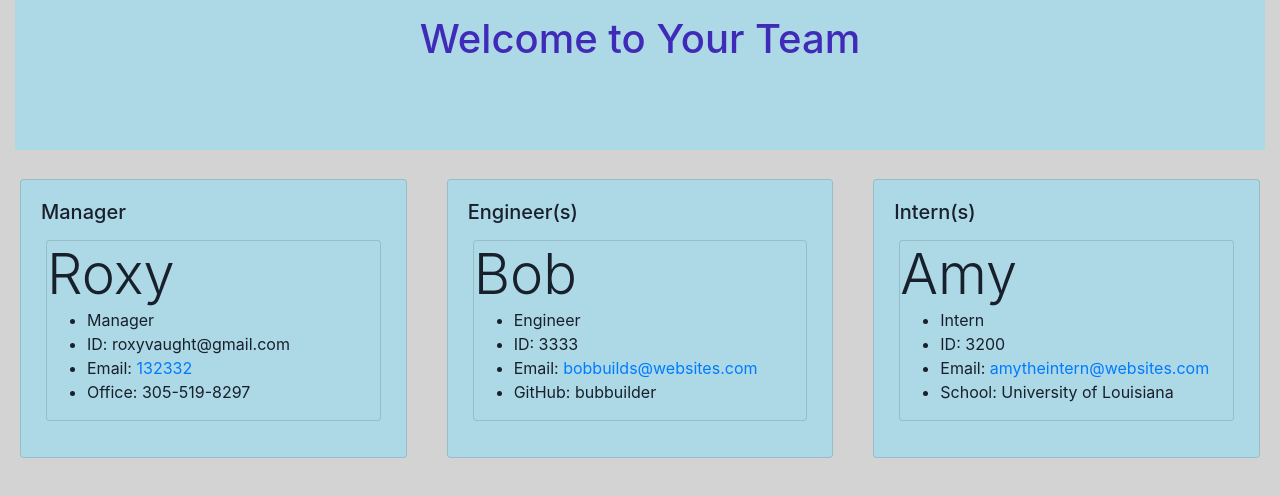
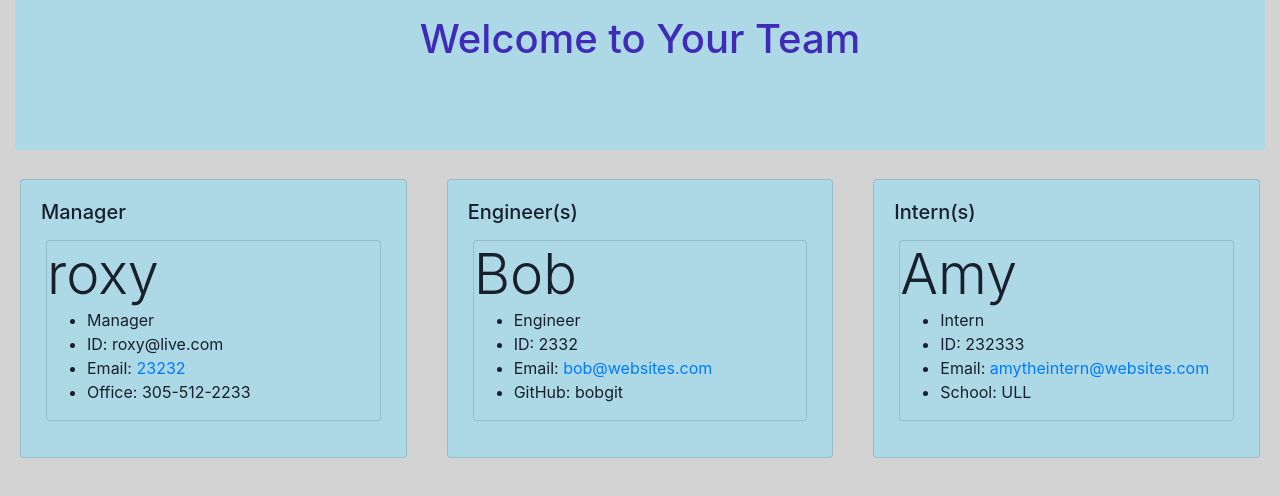
Before and after one commit to roxyvaught/Team-Profile-Generator, a website: page index.html in a window 1280 px wide. Drawn offline with nearby package versions, Linux system fonts and the light colour scheme.

Commit message:
adjust for index html to display

```diff
--- a/App.js
+++ b/App.js
@@ -236,10 +236,10 @@ async function teamGen() {
 
     let managerCard = fs.readFileSync('./src/Manager.html', 'utf8');
     managerCard = managerCard.replace('{{name}}', name);
-    managerCard = managerCard.replace('{{role}}', role);
     managerCard = managerCard.replace('{{id}}', id);
     managerCard = managerCard.replace('{{email}}', email);
     managerCard = managerCard.replace('{{officeNumber}}', officeNumber);
+    managerCard = managerCard.replace('{{role}}', role);
     console.log(managerCard);
 
     let engineerHTML = [];
@@ -279,7 +279,7 @@ for (let i = 0; i < intern.length; i++) {
     mainHtml = mainHtml.replace('{{engineers}}', engineerHTML);
     mainHtml = mainHtml.replace('{{interns}}', internHTML);
 
-    fs.writeFileSync('generate-page.html', mainHtml);
+    fs.writeFileSync('index.html', mainHtml);
 })
 
 }
--- a/generate-page.html
+++ b/index.html
@@ -51,13 +51,13 @@
             <p class="card-text">
                 <div class="card">
 <div class="display-4">
-    Roxy
+    roxy
 </div>
     <ul>
         <li>Manager</li>
-        <li>ID: roxyvaught@gmail.com</li>
-        <li>Email: <a href="mailto:{{email}">132332</a></li>
-        <li>Office: 305-519-8297</li>
+        <li>ID: roxy@live.com</li>
+        <li>Email: <a href="mailto:{{email}">23232</a></li>
+        <li>Office: 305-512-2233</li>
     </ul>
 </div>
             </p>
@@ -77,9 +77,9 @@
     </div>
     <ul>
         <li>Engineer</li>
-        <li>ID: 3333</li>
-        <li>Email: <a href="mailto:{{email}">bobbuilds@websites.com</a></li>
-        <li>GitHub: bubbuilder</li>
+        <li>ID: 2332</li>
+        <li>Email: <a href="mailto:{{email}">bob@websites.com</a></li>
+        <li>GitHub: bobgit</li>
 
     </ul>
 </div>
@@ -99,9 +99,9 @@
     </div>
     <ul>
         <li>Intern</li>
-        <li>ID: 3200</li>
+        <li>ID: 232333</li>
         <li>Email: <a href="mailto:{{email}">amytheintern@websites.com</a></li>
-        <li>School: University of Louisiana</li>
+        <li>School: ULL</li>
     </ul>
 </div>
                     </p>
```
